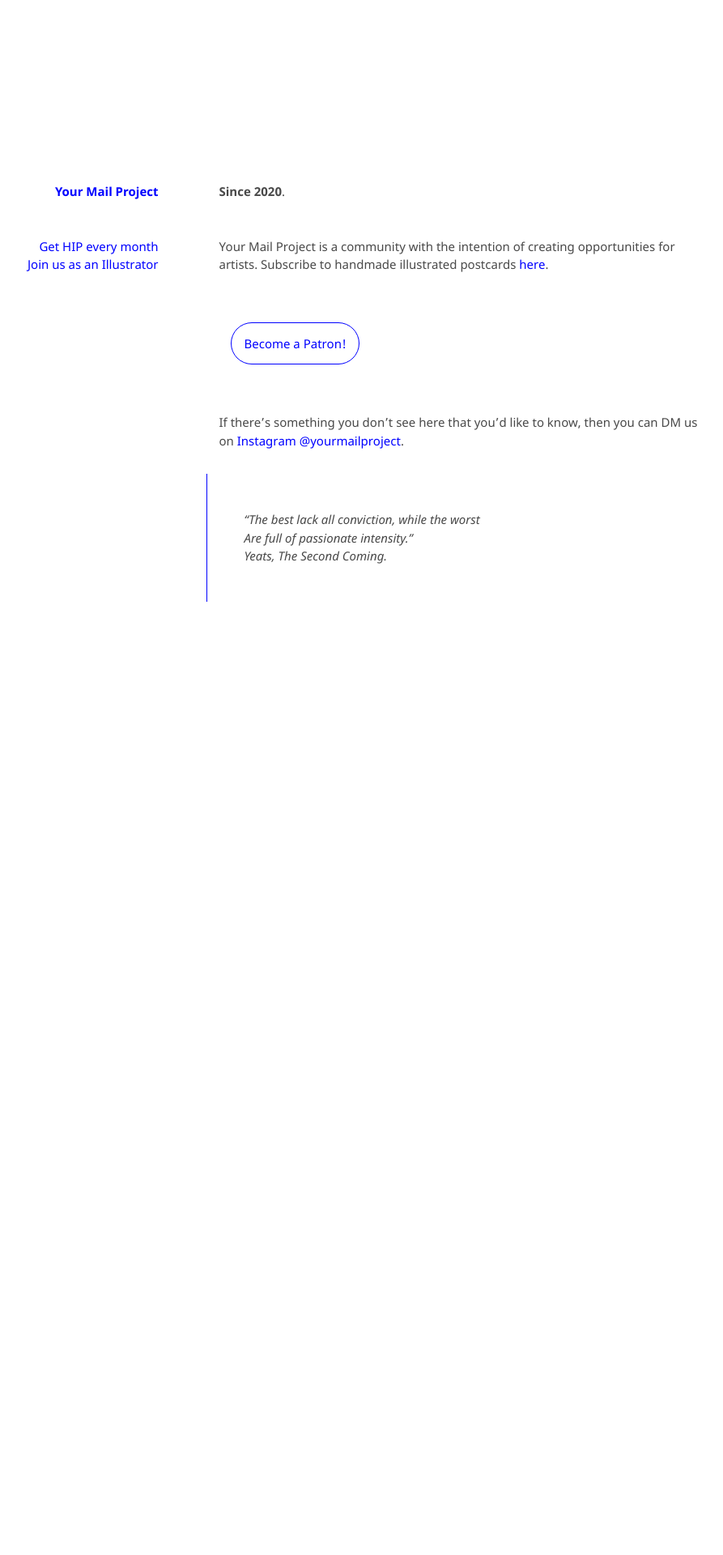
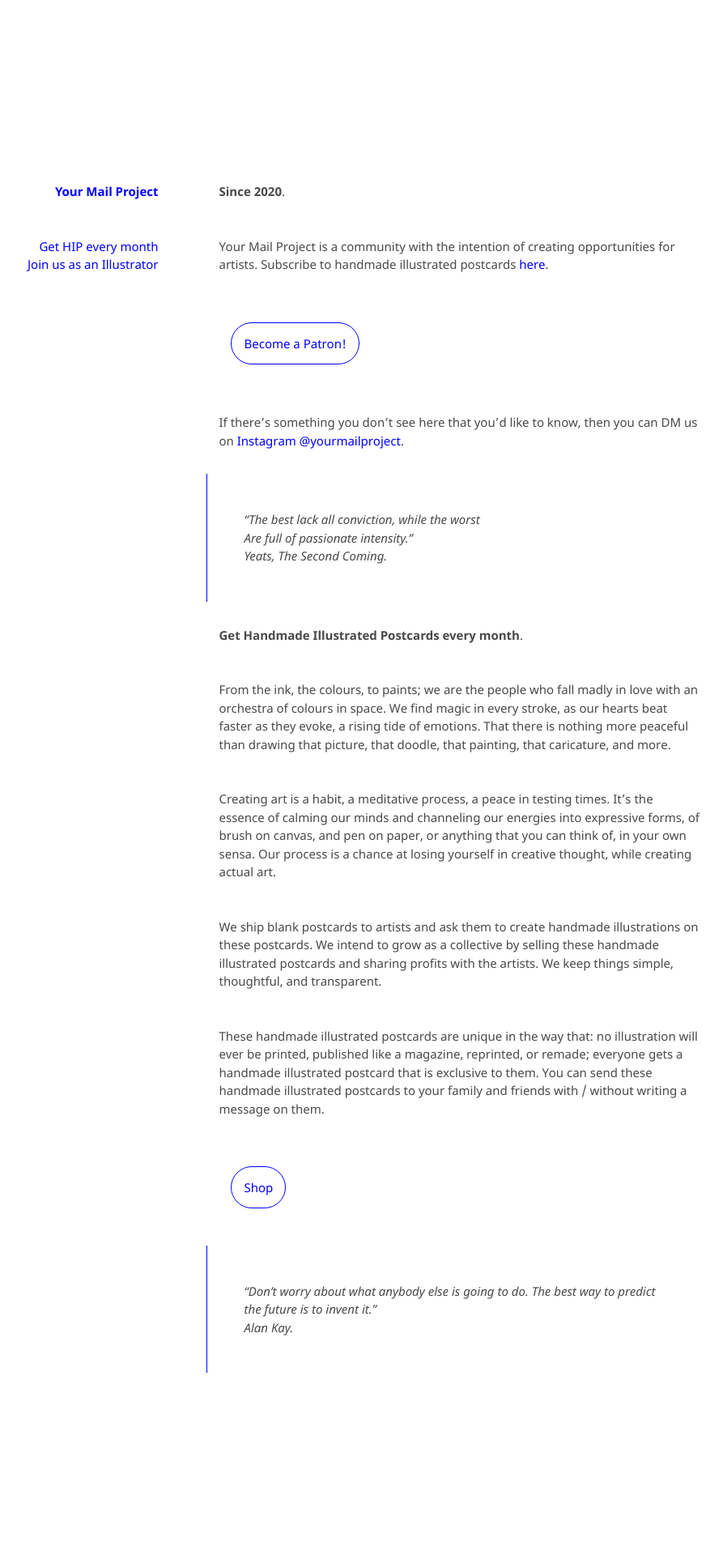
Before and after one commit to kvshvlin/yourmailproject, a Jekyll site: the page built from index.md, in a window 1280 px wide. Shown: the whole page at 81% size, without its empty margins (191-1084 px from the left). Built offline with Jekyll 4.4.1, drawn with Linux system fonts in a browser that asks for light colours; our own code applies the rules of GitHub Pages for plain Markdown files; before the commit the page ends 968 px from its top, so only the background shows below that.

Commit message:
Update index.md

```diff
--- a/index.md
+++ b/index.md
@@ -15,3 +15,24 @@
 > "The best lack all conviction, while the worst
 Are full of passionate intensity."
 > Yeats, The Second Coming.
+
+**Get Handmade Illustrated Postcards every month**.
+
+From the ink, the colours, to paints; we are the people who fall madly in love with an orchestra of colours in space. We find magic in every stroke, as our hearts beat faster as they evoke, a rising tide of emotions. That there is nothing more peaceful than drawing that picture, that doodle, that painting, that caricature, and more.
+
+Creating art is a habit, a meditative process, a peace in testing times. It's the essence of calming our minds and channeling our energies into expressive forms, of brush on canvas, and pen on paper, or anything that you can think of, in your own sensa. Our process is a chance at losing yourself in creative thought, while creating actual art.
+
+We ship blank postcards to artists and ask them to create handmade illustrations on these postcards. We intend to grow as a collective by selling these handmade illustrated postcards and sharing profits with the artists. We keep things simple, thoughtful, and transparent.
+
+These handmade illustrated postcards are unique in the way that: no illustration will ever be printed, published like a magazine, reprinted, or remade; everyone gets a handmade illustrated postcard that is exclusive to them. You can send these handmade illustrated postcards to your family and friends with / without writing a message on them.
+
+<div class="roadmap-spacer-1"></div>
+
+<p>
+<a class="btn" href="https://www.instagram.com/yourmailproject" target="_blank">Shop</a><br>
+</p>
+
+<div class="roadmap-spacer-2"></div>
+
+> "Don't worry about what anybody else is going to do. The best way to predict the future is to invent it."
+> Alan Kay.
```
